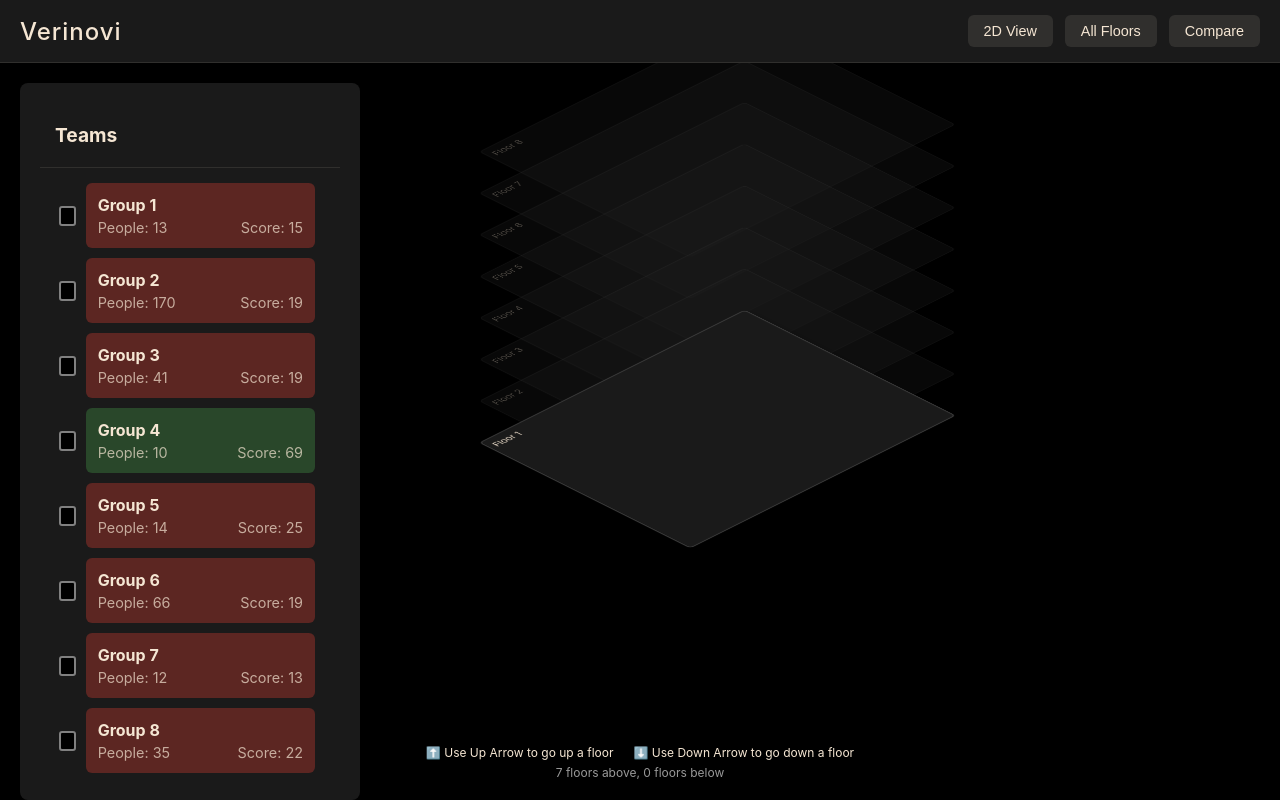
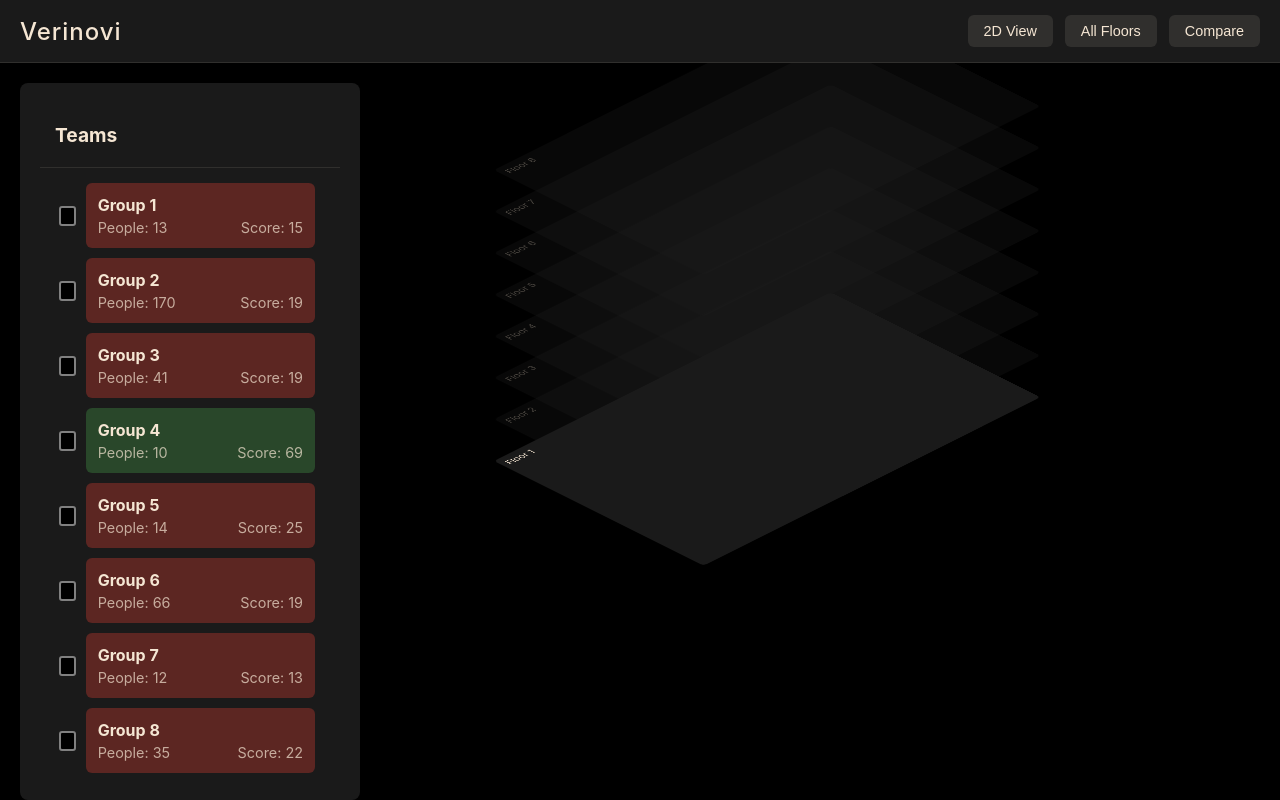
Before and after one commit to matt-james-morgan/csv_test, a React (Create React App) app: page / in a window 1280 px wide. Built offline with nearby package versions, Linux system fonts and the light colour scheme.

Commit message:
floor hover light up working

```diff
--- a/src/App.js
+++ b/src/App.js
@@ -169,7 +169,7 @@ function App() {
       (sum, group) => sum + group.peopleCount,
       0
     );
-    const wouldExceedCapacity = currentPeopleCount + newGroup.peopleCount > 300;
+    const wouldExceedCapacity = currentPeopleCount + newGroup.peopleCount > 500;
 
     if (wouldExceedCapacity) {
       setCapacityWarning(
@@ -183,6 +183,19 @@ function App() {
 
   const handleFloorDrop = (group, floorId) => {
     console.log('Handling floor drop in App.js:', { group, floorId });
+
+    // Check if group already exists on any floor
+    const groupExistsOnAnotherFloor = floorData.some(floor =>
+      floor.floor_id !== floorId && floor.groups.some(g => g.header === group.header)
+    );
+
+    if (groupExistsOnAnotherFloor) {
+      console.log('Group already exists on another floor');
+      setCapacityWarning(`${group.header} already exists on another floor`);
+      setTimeout(() => setCapacityWarning(null), 3000);
+      return;
+    }
+
     const currentFloor = floorData.find(floor => floor.floor_id === floorId);
     if (!checkCapacity(currentFloor, group)) {
       console.log('Capacity check failed in App.js');
--- a/src/components/Floor.js
+++ b/src/components/Floor.js
@@ -42,6 +42,8 @@ function Floor({
   opacity = 1,
   floorCollabScores = {},
   floorData = [],
+  onFloorHover,
+  isHighlightedFloor,
 }) {
   const [isExpanded, setIsExpanded] = useState(false);
   const [selectedGroup, setSelectedGroup] = useState(null);
@@ -130,22 +132,9 @@ function Floor({
       draggable={isZoomedOut}
       onDragStart={handleFloorDragStart}
       onDrop={handleFloorDrop}
-      onDragOver={(e) => {
-        e.preventDefault();
-        if (isZoomedOut) {
-          e.currentTarget.style.borderTop = '2px solid #f5e6d3';
-        }
-      }}
-      onDragLeave={(e) => {
-        if (isZoomedOut) {
-          e.currentTarget.style.borderTop = 'none';
-        }
-      }}
-      onDragEnd={(e) => {
-        if (isZoomedOut) {
-          e.currentTarget.style.borderTop = 'none';
-        }
-      }}
+      onDragOver={(e) => e.preventDefault()}
+      onMouseEnter={() => isZoomedOut && onFloorHover(id)}
+      onMouseLeave={() => isZoomedOut && onFloorHover(null)}
       style={{
         padding: '20px',
         borderRadius: '8px',
@@ -157,6 +146,9 @@ function Floor({
         backgroundColor: getDominantTeamColor(groups),
         ...style,
         opacity,
+        transition: 'all 0.3s ease',
+        border: isHighlightedFloor ? '2px solid #FFFDD0' : 'none',
+        boxShadow: isHighlightedFloor ? '0 0 15px rgba(255, 253, 208, 0.5)' : 'none',
       }}
     >
       <div
--- a/src/components/FloorPlan.js
+++ b/src/components/FloorPlan.js
@@ -44,6 +44,14 @@ function FloorPlan({
   const [selectedFloor, setSelectedFloor] = useState(null);
   const [draggedFloorId, setDraggedFloorId] = useState(null);
   const [floorCollabScores, setFloorCollabScores] = useState({});
+  const [hoveredFloorId, setHoveredFloorId] = useState(null);
+
+  const calculateGroupCollaborationScore = useCallback((group1, group2) => {
+    const score = getCollaborationScore(group1, group2);
+    const weight1 = group1.peopleCount;
+    const weight2 = group2.peopleCount;
+    return (score * weight1 + score * weight2) / (weight1 + weight2);
+  }, [getCollaborationScore]);
 
   const handleFloorDragStart = (floorId) => {
     setDraggedFloorId(floorId);
@@ -63,25 +71,15 @@ function FloorPlan({
     });
   };
 
-  const calculateGroupCollaborationScore = useCallback(
-    (group1, group2) => {
-      const score = getCollaborationScore(group1, group2);
-      const weight1 = group1.peopleCount;
-      const weight2 = group2.peopleCount;
-      return (score * weight1 + score * weight2) / (weight1 + weight2);
-    },
-    [getCollaborationScore]
-  );
-
-  const calculateCollaborationAverage = useCallback(
-    (floor1, floor2) => {
-      if (!floor1?.groups.length || !floor2?.groups.length) return 0;
+  const calculateCollaborationAverage = useCallback((floor1, floor2) => {
+    if (!floor1?.groups || !floor2?.groups) return 0;
+    if (!floor1.groups.length || !floor2.groups.length) return 0;
 
     let totalScore = 0;
     let count = 0;
 
-      floor1.groups.forEach((group1) => {
-        floor2.groups.forEach((group2) => {
+    floor1.groups.forEach(group1 => {
+      floor2.groups.forEach(group2 => {
         const score = calculateGroupCollaborationScore(group1, group2);
         totalScore += score;
         count++;
@@ -89,9 +87,32 @@ function FloorPlan({
     });
 
     return count > 0 ? Number((totalScore / count).toFixed(2)) : 0;
-    },
-    [calculateGroupCollaborationScore]
-  );
+  }, [calculateGroupCollaborationScore]);
+
+  const findHighestCollabFloor = (floorId) => {
+    if (!floorId) return null;
+
+    let highestScore = -1;
+    let highestCollabFloorId = null;
+
+    const currentFloor = floorData.find(f => f.floor_id === floorId);
+    if (!currentFloor) return null;
+
+    floorData.forEach(otherFloor => {
+      if (otherFloor.floor_id !== floorId) {
+        const score = calculateCollaborationAverage(currentFloor, otherFloor);
+
+        if (score > highestScore) {
+          highestScore = score;
+          highestCollabFloorId = otherFloor.floor_id;
+        }
+      }
+    });
+
+    return highestCollabFloorId;
+  };
+
+  const highestCollabFloorId = findHighestCollabFloor(hoveredFloorId);
 
   useEffect(() => {
     const handleKeyPress = (e) => {
@@ -167,22 +188,7 @@ function FloorPlan({
     handleFloorDrop(group, floorId);
   };
 
-  const sortFloorsByScore = () => {
-    setFloorData((prevData) => {
-      const sortedData = [...prevData].sort((a, b) => {
-        const scoreA = a.collaborationScore || 0;
-        const scoreB = b.collaborationScore || 0;
-        return scoreB - scoreA; // Sort in descending order
-      });
-      return sortedData;
-    });
-  };
 
-  const resetSort = () => {
-    setFloorData((prevData) =>
-      prevData.sort((a, b) => a.floor_id - b.floor_id)
-    );
-  };
 
 
 
@@ -250,7 +256,7 @@ function FloorPlan({
                   <div
                     style={{
                       position: isZoomedOut ? "relative" : "absolute",
-                      width: "70%",
+                      width: "90%",
                       height: isZoomedOut ? "80%" : "70%",
                       transform: isZoomedOut
                         ? "none"
@@ -271,7 +277,8 @@ function FloorPlan({
                         ? "auto"
                         : "50%",
                       top: isIsometricView ? "auto" : "50%",
-
+                      marginBottom: isZoomedOut ? "10px" : "0",
+                      marginTop: isZoomedOut ? "10px" : "0",
                     }}
                   >
                     <Floor
@@ -316,6 +323,8 @@ function FloorPlan({
                       onFloorDrop={handleFloorReorder}
                       floorCollabScores={floorCollabScores}
                       floorData={floorData}
+                      onFloorHover={setHoveredFloorId}
+                      isHighlightedFloor={floor.floor_id === highestCollabFloorId}
                     />
                   </div>
                 </React.Fragment>
@@ -324,33 +333,7 @@ function FloorPlan({
           </div>
         </div>
 
-        {!isZoomedOut && (
-          <div
-            style={{
-              position: "fixed",
-              bottom: "20px",
-              left: "0",
-              width: "100%",
-              textAlign: "center",
-              color: "#f5e6d3",
-              fontSize: "0.75em",
-              zIndex: 1000,
-              pointerEvents: "none",
-            }}
-          >
-            <div>
-              <span style={{ marginRight: "20px" }}>
-                ⬆️ Use Up Arrow to go up a floor
-              </span>
-              <span>⬇️ Use Down Arrow to go down a floor</span>
-            </div>
-            <div style={{ marginTop: "5px", color: "#999" }}>
-              {`${
-                floorData.length - currentFloorIndex - 1
-              } floors above, ${currentFloorIndex} floors below`}
-            </div>
-          </div>
-        )}
+
 
         {selectedFloor && (
           <FloorDetail
```
Lines whose indentation alone changed are shown as unchanged.
